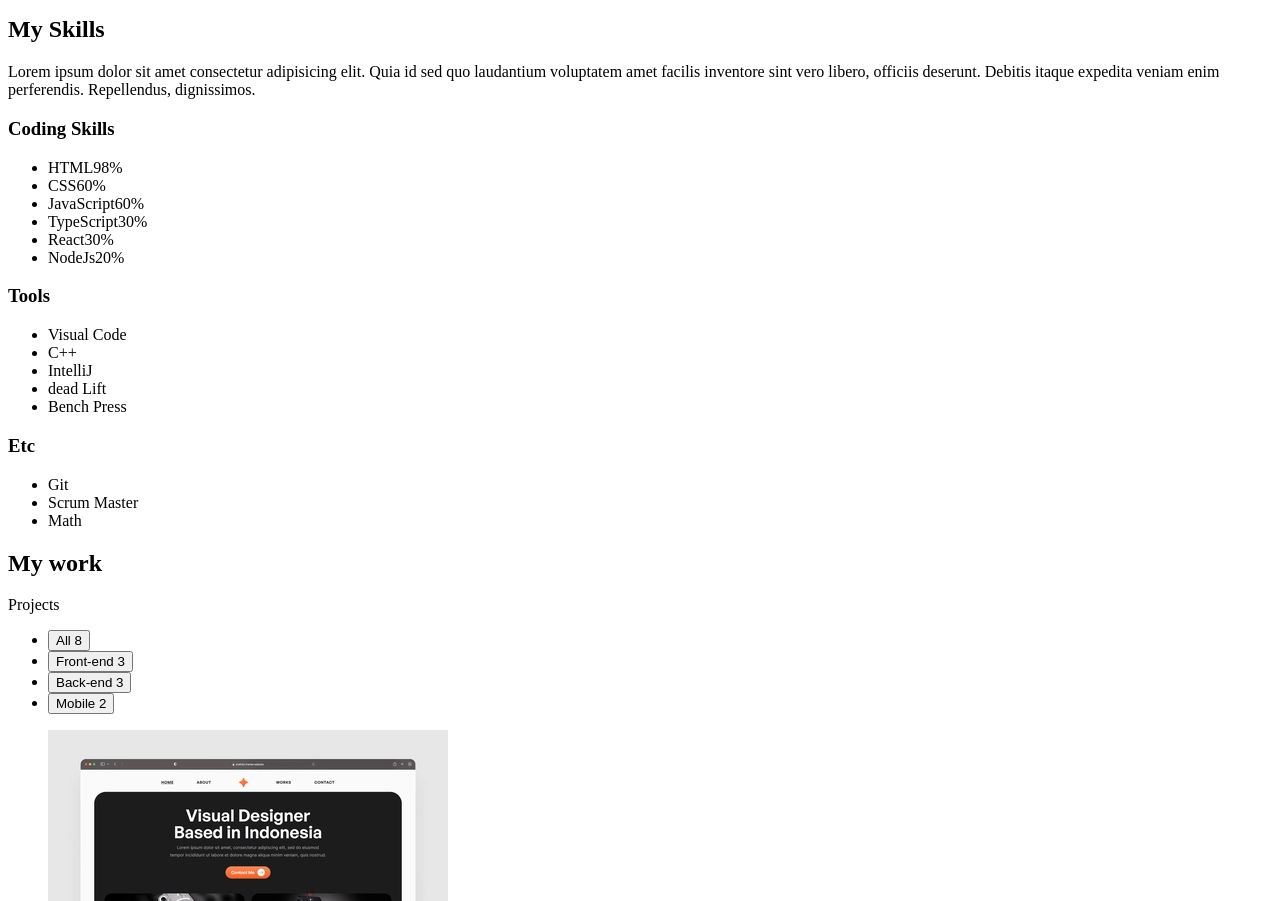
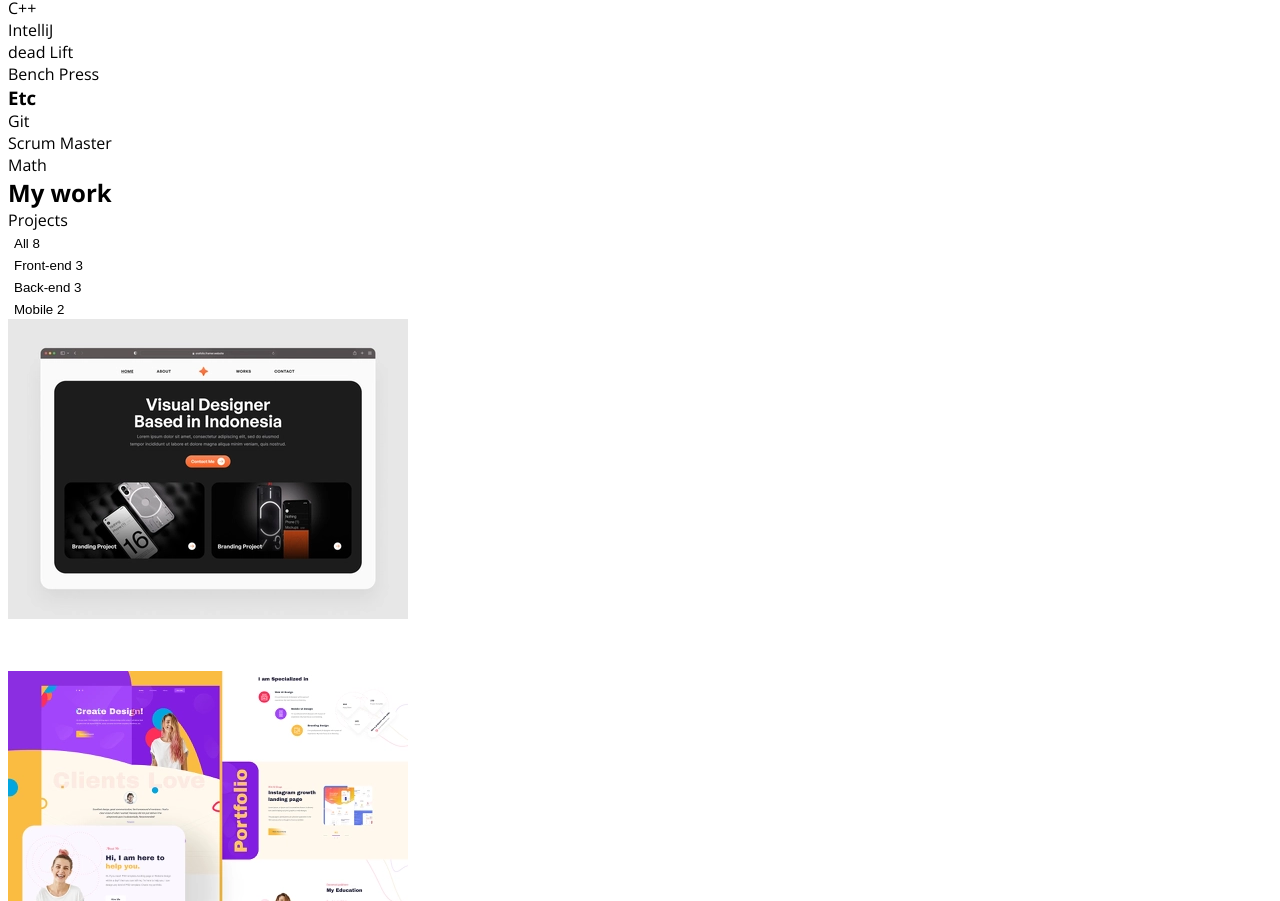
Before and after one commit to woojo230/portfolio, a plain HTML site: page index.html in a window 1280 px wide. Shown: the part 1573-2474 px from the top of the page. Drawn offline with nearby package versions, Linux system fonts and the light colour scheme.

Commit message:
CSS-Setup

```diff
--- a/css/style.css
+++ b/css/style.css
@@ -0,0 +1,52 @@
+/* Global */
+:root {
+  /* App colors */
+  --color-primary: var(--color-black);
+  --color-primary-variant: var(--color-gray);
+  --color-accent: var(--color-blue);
+  --color-accent-variant: var(--color-orange);
+  --color-text: var(--color-white);
+  /* css 변수 설정 */
+  /* colors */
+  --color-white: #ffffff;
+  --color-black: #050a13;
+  --color-blue: #03e8f9;
+  --color-orange: #fd6413;
+  --color-gray: #1b1e26;
+}
+
+* {
+  box-sizing: border-box;
+}
+
+body {
+  font-family: "Open Sans", sans-serif;
+}
+
+h1,
+h2,
+h3,
+p,
+ul {
+  margin: 0;
+}
+
+ul {
+  list-style: none;
+  padding: 0;
+}
+
+a {
+  text-decoration: none;
+  color: var(--color-text);
+}
+
+button {
+  background-color: transparent;
+  outline: 0;
+  border: 0;
+}
+
+button:focus {
+  outline: 1px solid var(--color-accent);
+}
--- a/index.html
+++ b/index.html
@@ -318,7 +318,7 @@
           ></a>
         </li>
       </ul>
-      <p>㈜Mass Monster Cop - All right reserved</p>
+      <p>㈜Mass Monster Cop</p>
     </footer>
   </body>
 </html>
```
